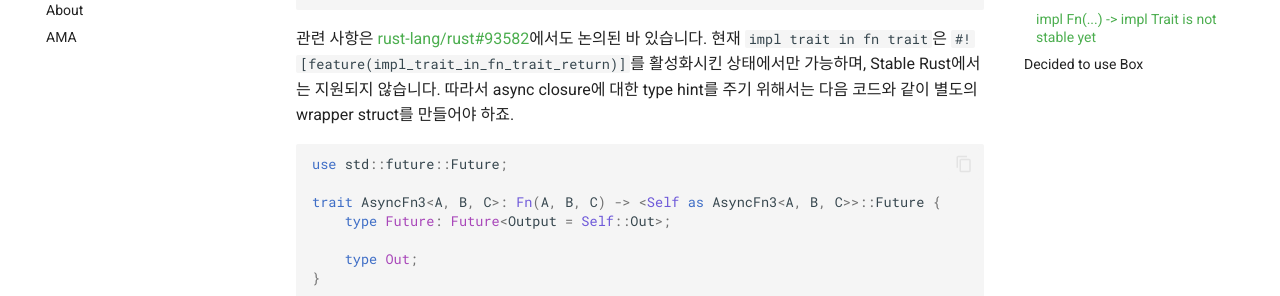
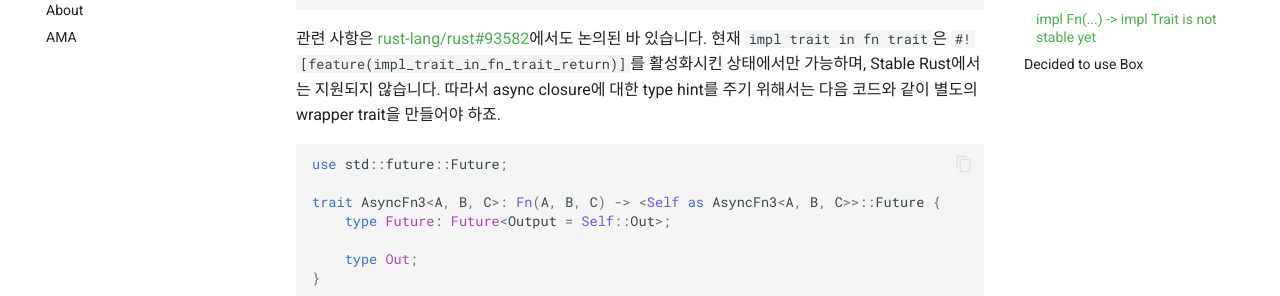
Before and after one commit to McDic/BlogV2, an MkDocs documentation site: the page built from docs/posts/rust/rust2.md, in a window 1280 px wide and 900 px high, scrolled down 3051 px. Shown: the part 206-502 px from the top of the window. Built offline with MkDocs 1.6.1 and Material for MkDocs 9.7.7, drawn with Linux system fonts in a browser that asks for light colours; comment, search, counter and statistics services are not loaded.

Commit message:
Fix wrong word

````diff
--- a/docs/posts/rust/rust2.md
+++ b/docs/posts/rust/rust2.md
@@ -149,7 +149,7 @@ fn wow(message: String) -> impl Fn(String) -> impl Future<Output = String> {
 
 관련 사항은 [rust-lang/rust#93582](https://github.com/rust-lang/rust/pull/93582)에서도 논의된 바 있습니다.
 현재 `impl trait in fn trait`은 `#![feature(impl_trait_in_fn_trait_return)]`를 활성화시킨 상태에서만 가능하며, Stable Rust에서는 지원되지 않습니다.
-따라서 async closure에 대한 type hint를 주기 위해서는 다음 코드와 같이 별도의 wrapper struct를 만들어야 하죠.
+따라서 async closure에 대한 type hint를 주기 위해서는 다음 코드와 같이 별도의 wrapper trait을 만들어야 하죠.
 
 ```rust
 use std::future::Future;
````
